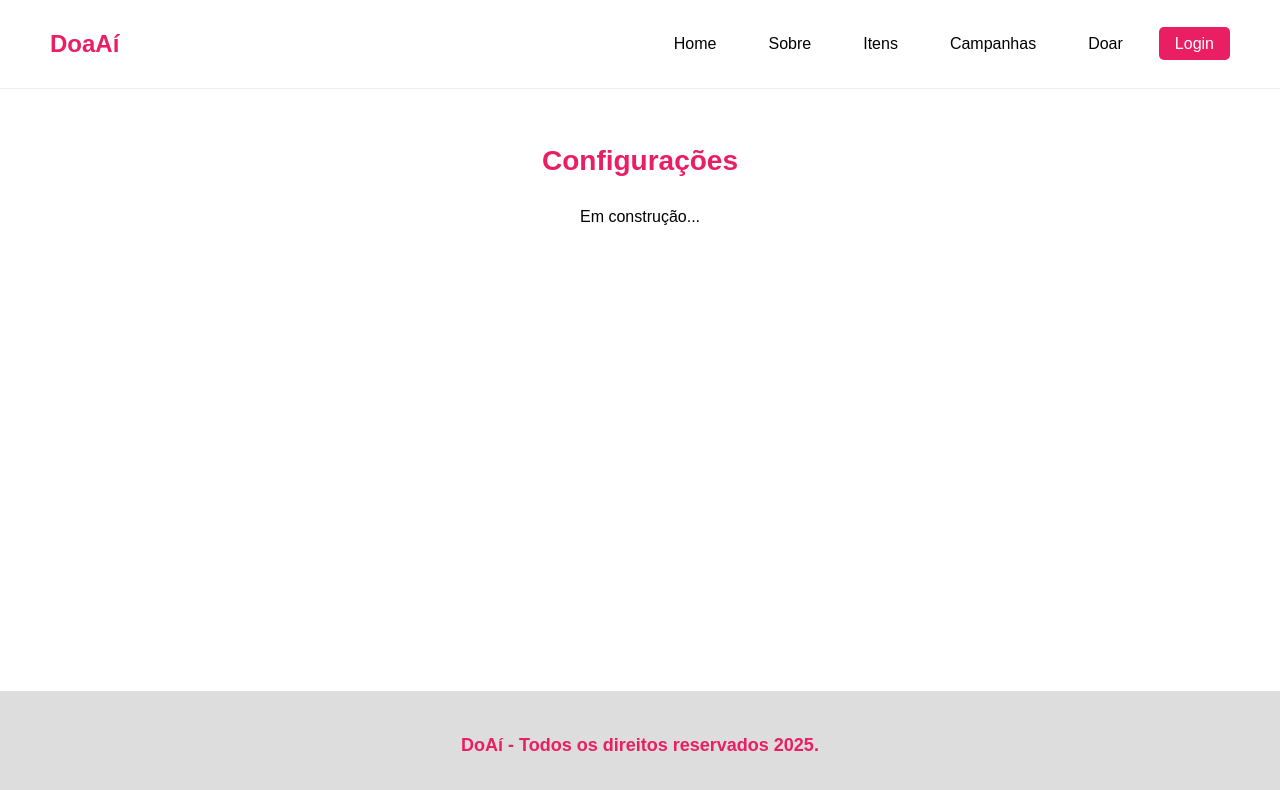
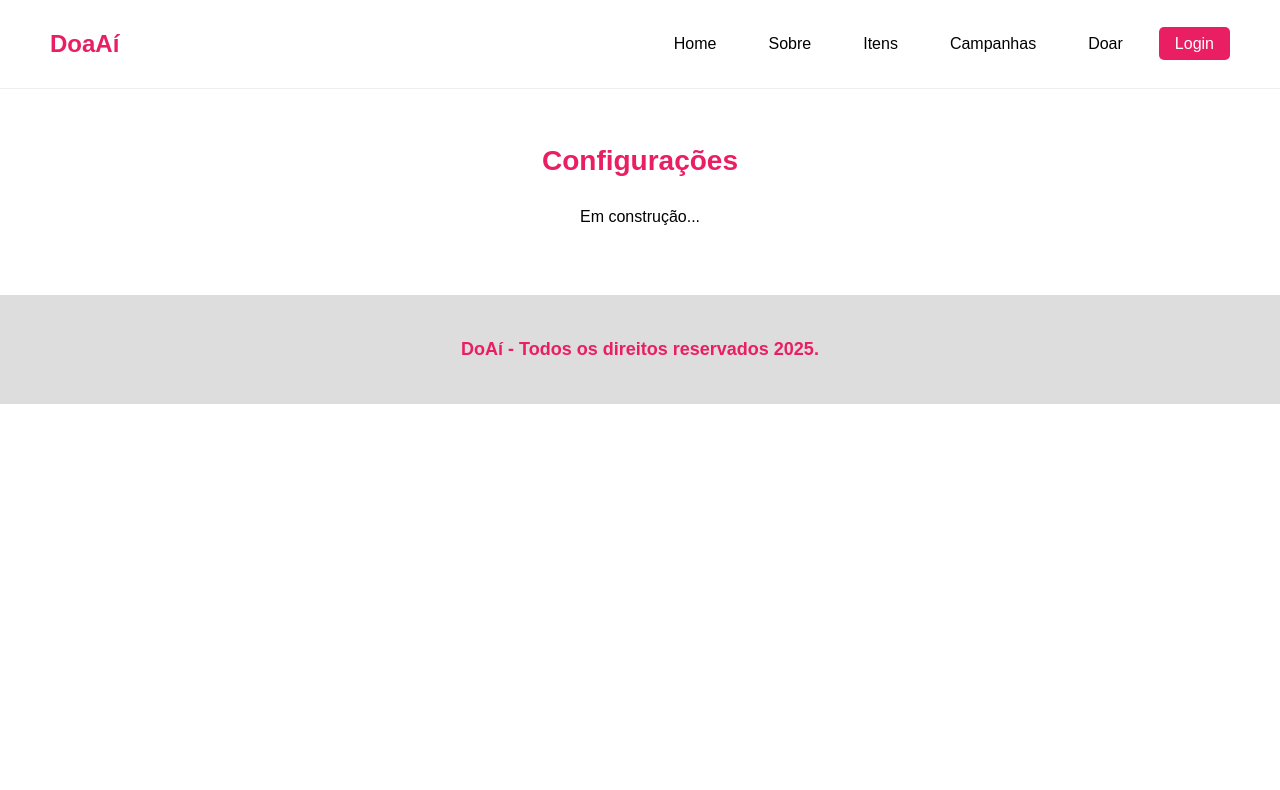
Before and after one commit to Leudes/doaaivercel, a Vue app in the folder vue-project/: page /configuracoes in a window 1280 px wide. Shown: the top 790 px of the page. Built offline with nearby package versions, Linux system fonts and the light colour scheme; no server answers.

Commit message:
Revert "adding item detail"
This reverts commit 8bf749d4957d4cbb87c58d16b0ae480a821db5f9.

```diff
--- a/vue-project/src/assets/style.css
+++ b/vue-project/src/assets/style.css
@@ -1,17 +1,3 @@
-
-#app {
-
-  min-height: 100vh;
-
-
-  display: flex;
-  flex-direction: column;
-}
-
-main, .router-view-container {
-  flex: 1;
-}
-
 * {
   margin: 0;
   padding: 0;
```
